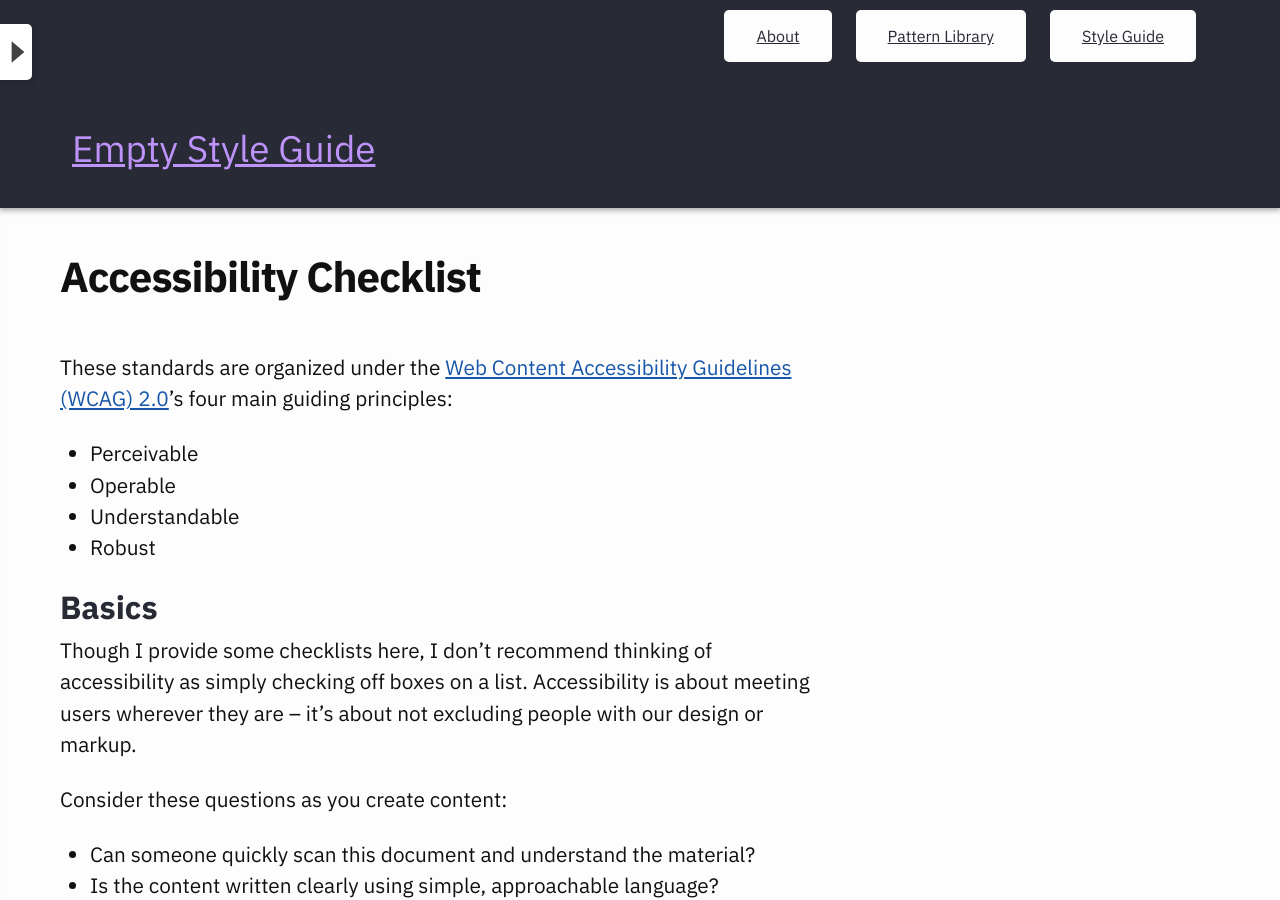
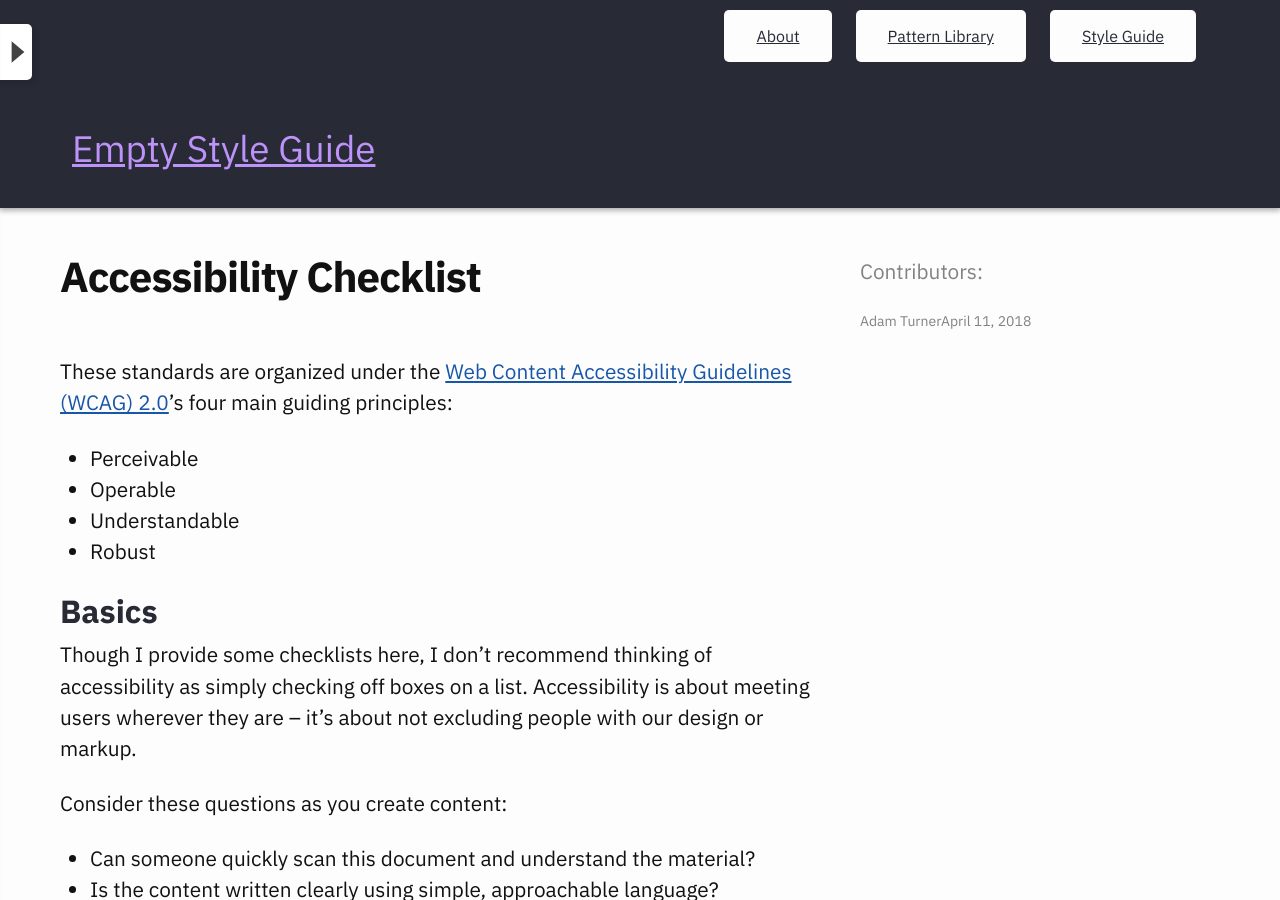
Before and after one commit to admturner/empty-style-guide, a Jekyll site: the page built from _styleguide/accessibility.md, in a window 1280 px wide and 900 px high. Built offline with Jekyll 4.4.1, drawn with Linux system fonts in a browser that asks for light colours.

Commit message:
Add metadata to style guide frontmatter

```diff
--- a/_styleguide/accessibility.md
+++ b/_styleguide/accessibility.md
@@ -1,7 +1,9 @@
 ---
 category: Accessibility
 title: "Accessibility Checklist"
-author: Adam Turner
+authors:
+    - name: Adam Turner
+updated: 2018-04-11
 ---
 
 These standards are organized under the [Web Content Accessibility Guidelines (WCAG) 2.0](https://www.w3.org/WAI/WCAG20/glance/)'s four main guiding principles:
```
Also changed, not shown: CHANGELOG.md.
